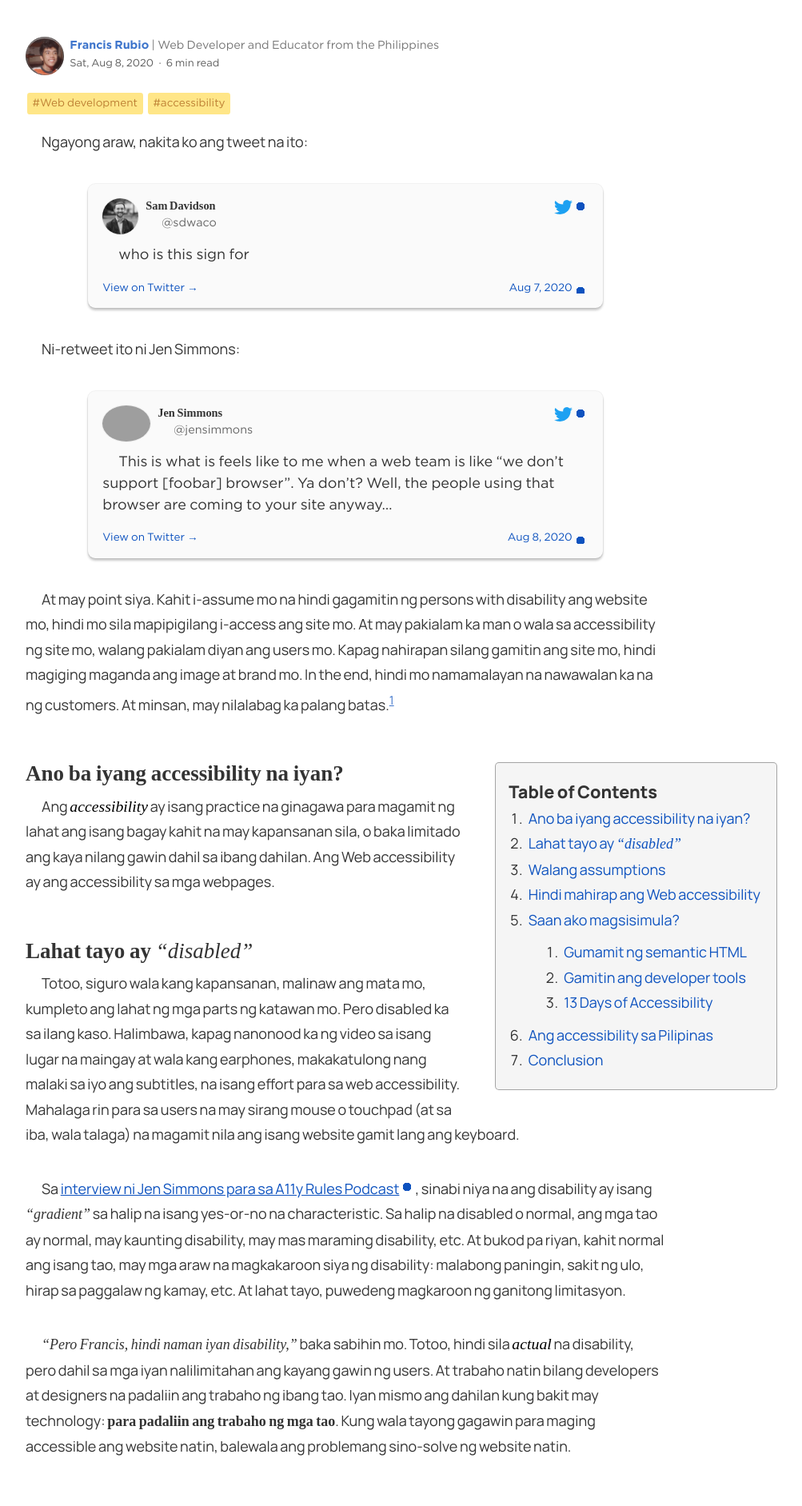
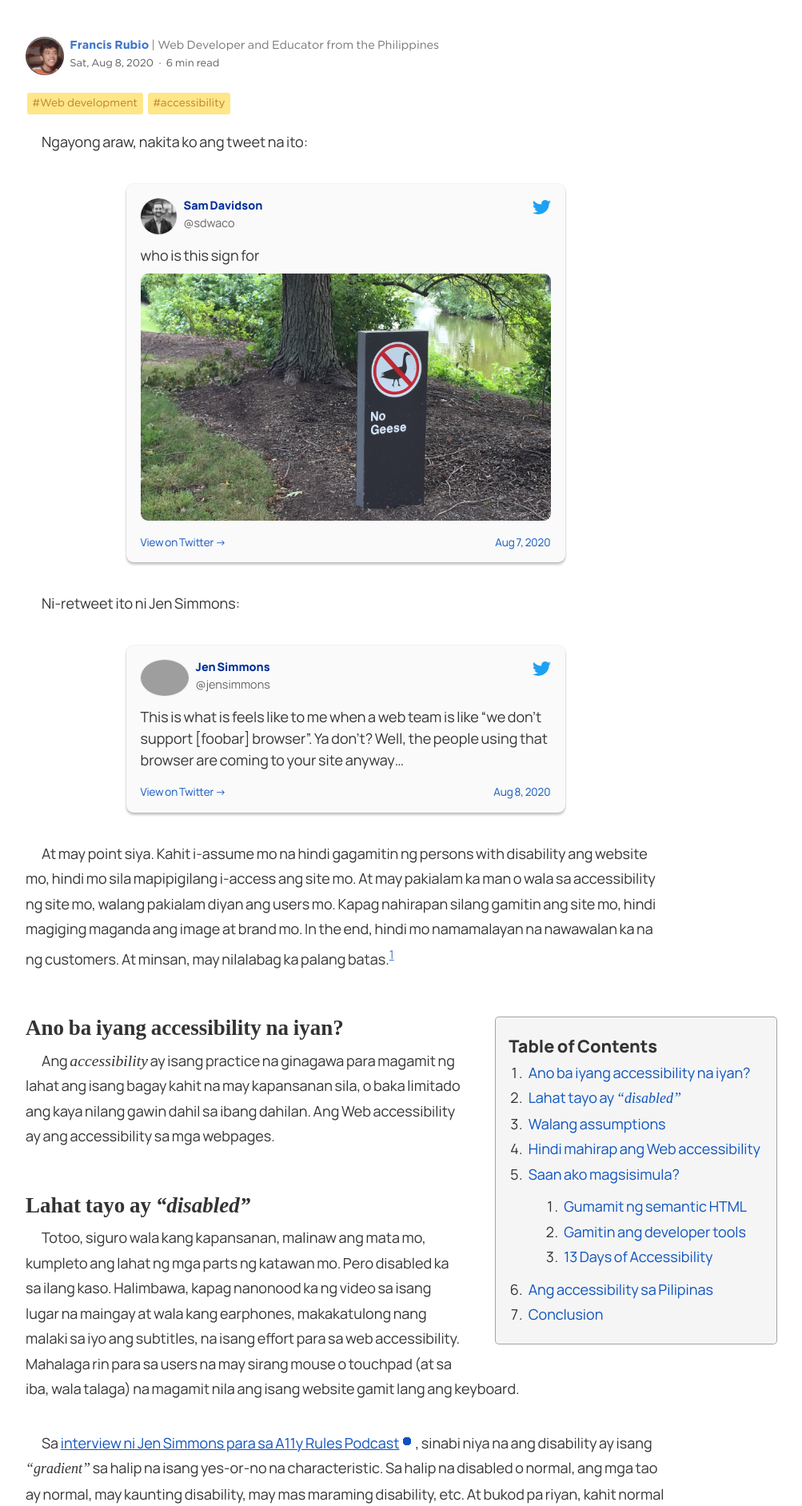
Before and after one commit to elementary/blog-template, a Jekyll site: the page built from _posts/2020-08-08-walang-disabled-na-gagamit-ng-website-ko.md, in a window 1280 px wide. Shown: the part 364-2247 px from the top of the page at 80% size, without its empty margins (208-1211 px from the left). Built offline with Jekyll 4.4.1, drawn with Linux system fonts in a browser that asks for light colours; some web fonts are replaced; our own code applies the rules of GitHub Pages for plain Markdown files; grey boxes are pictures that could not be loaded.

Commit message:
Added new styling to twitter cards

```diff
--- a/_includes/twitter-card.html
+++ b/_includes/twitter-card.html
@@ -1,5 +1,7 @@
 {% assign profile = include.account | prepend: "https://twitter.com/" %}
 {% assign permalink = include.id | prepend: "/status/" | prepend: profile %}
+{% assign photo = include.photo %}
+{% assign photoAlt = include.photoAlt %}
 
 <div class="twitter-card">
   <header>
@@ -14,6 +16,11 @@
   </header>
 
   <p>{{ include.contents }}</p>
+  {% if photo %}
+  <div class="twitter-img">
+    <img src="{{ photo }}" alt="{{ photoAlt }}" />
+  </div>
+  {% endif %}
 
   <footer>
     <a href="{{ permalink }}">
--- a/_sass/_colors.scss
+++ b/_sass/_colors.scss
@@ -77,6 +77,7 @@
   --bg-color: white;
   --fg-color: var(--black-500);
   --accent-color: var(--blueberry-700);
+    --accent-color-emphasis: var(--blueberry-900);
   --header-bg-color: var(--banana-300);
   --header-fg-color: var(--black-500);
   --secondary-bg-color: #f5f5f5; // Instead of making up a Silver 200
@@ -96,6 +97,7 @@
     --secondary-fg-color: var(--silver-300);
 
     --fg-color-emphasis: #fff;
+    --accent-color-emphasis: var(--blueberry-500);
     --brand-color: #FF9500;
   }
 }
--- a/_sass/_layout.scss
+++ b/_sass/_layout.scss
@@ -78,6 +78,7 @@
 article {
   margin-bottom: 4rem;
 
+  iframe,
   & > address,
   dl,
   p,
@@ -93,6 +94,8 @@
     margin-right: auto;
     max-width: var(--content-width);
   }
+
+  iframe { display: block; }
 
   svg,
   img,
--- a/_sass/_lesson.scss
+++ b/_sass/_lesson.scss
@@ -312,12 +312,16 @@
 i, em, dfn {
   font-family: var(--serif-font);
   font-size: 1.1em;
-  color: var(--fg-color-emphasis);
+  font-weight: inherit;
 }
 
 b, strong {
   font-family: var(--serif-font);
   font-variation-settings: 'opsz' 30, 'wght' 700 !important;
+}
+
+em, strong {
+    color: var(--fg-color-emphasis);
 }
 
 .note {
@@ -490,9 +494,9 @@
 
 q {
 	font-family: var(--serif-font);
-	font-weight: normal;
-	font-variation-settings: 'wght' 300;
+	font-weight: inherit;
 	font-style: italic;
+	color: var(--fg-color);
 }
 
 aside.float {
--- a/_sass/_twitter-cards.scss
+++ b/_sass/_twitter-cards.scss
@@ -77,3 +77,25 @@
     background-color: var(--black-500);
   }
 }
+
+.twitter-card {
+	--ui-font: var(--copy-font);
+	--serif-font: var(--copy-font);
+
+	* {
+	    text-indent: 0;
+	}
+
+	.twitter-img {
+	    display: grid;
+	    max-height: calc(50ch / (16/9));
+	    overflow: hidden;
+	    align-content: center;
+	    border-radius: 0.5em;
+    }
+}
+
+article .twitter-card a[target="_blank"] {
+	padding: 0;
+	background: transparent;
+}
--- a/_sass/_typography.scss
+++ b/_sass/_typography.scss
@@ -29,6 +29,9 @@
   opacity: 0.8;
   text-decoration-skip: ink;
   transition: opacity 250ms ease;
+
+  --fg-color-emphasis: var(--accent-color-emphasis);
+  --fg-color: currentColor;
 
   &:hover,
   &:focus {
@@ -138,6 +141,16 @@
     padding: 0 1em;
   }
 
+  cite {
+	  font-size: 1rem;
+	  font-family: var(--copy-font);
+	  font-style: normal;
+  }
+
+  p {
+    margin: 0;
+  }
+
   .attribution {
     display: block;
     font-size: 0.8em;
```
